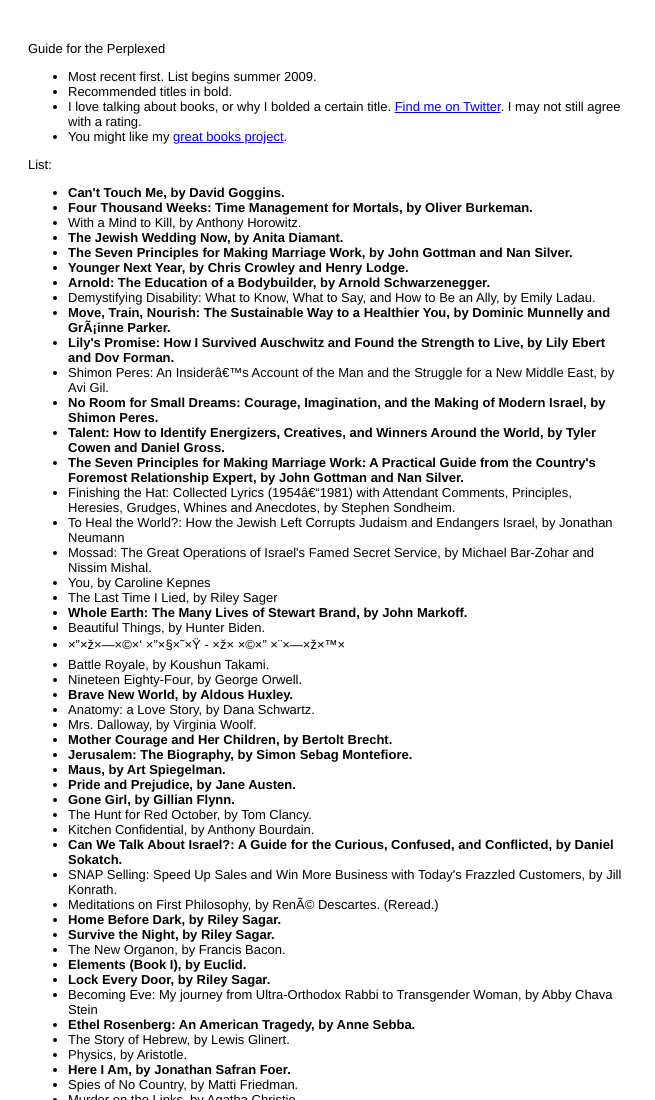
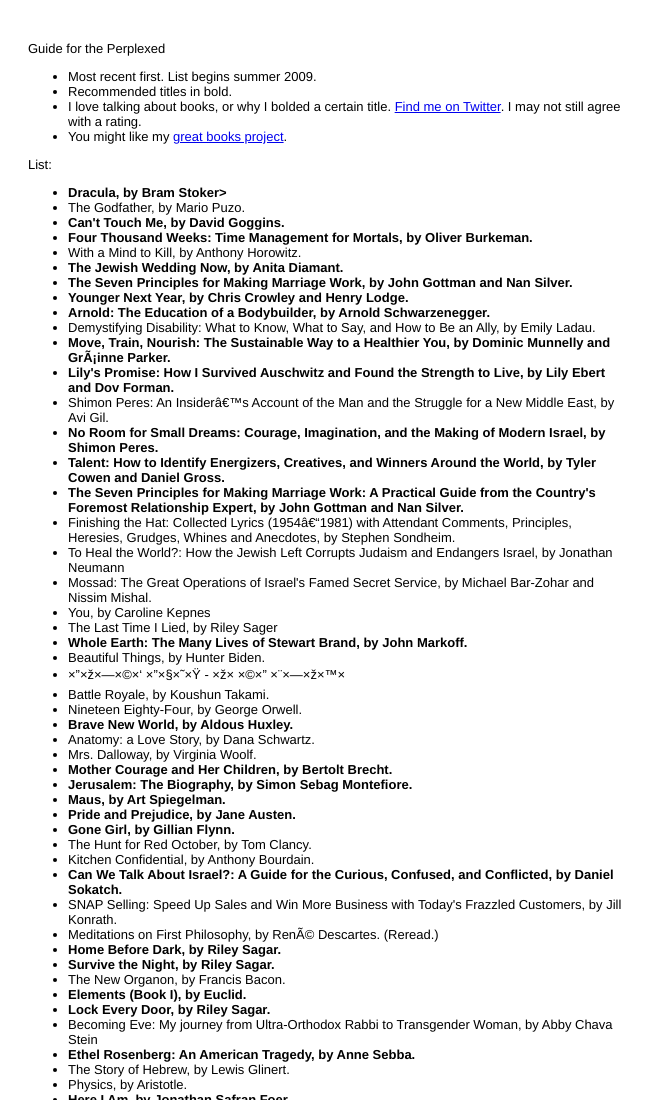
Before and after one commit to tommycollison/tommycollison.github.io, a plain HTML site: page books.html in a window 1280 px wide. Shown: the top 1100 px of the page, without its empty margins (0-655 px from the left). Drawn offline with Linux system fonts and the light colour scheme.

Commit message:
adds new books

```diff
--- a/books.html
+++ b/books.html
@@ -25,6 +25,8 @@
 </ul>
   List:
 <ul>
+	<li><strong>Dracula, by Bram Stoker> </strong></li>
+	<li>The Godfather, by Mario Puzo.</li>
 	<li><strong>Can't Touch Me, by David Goggins.</strong></li>
 	<li><strong>Four Thousand Weeks: Time Management for Mortals, by Oliver Burkeman.</strong></li>
 	<li>With a Mind to Kill, by Anthony Horowitz.</li>
```
